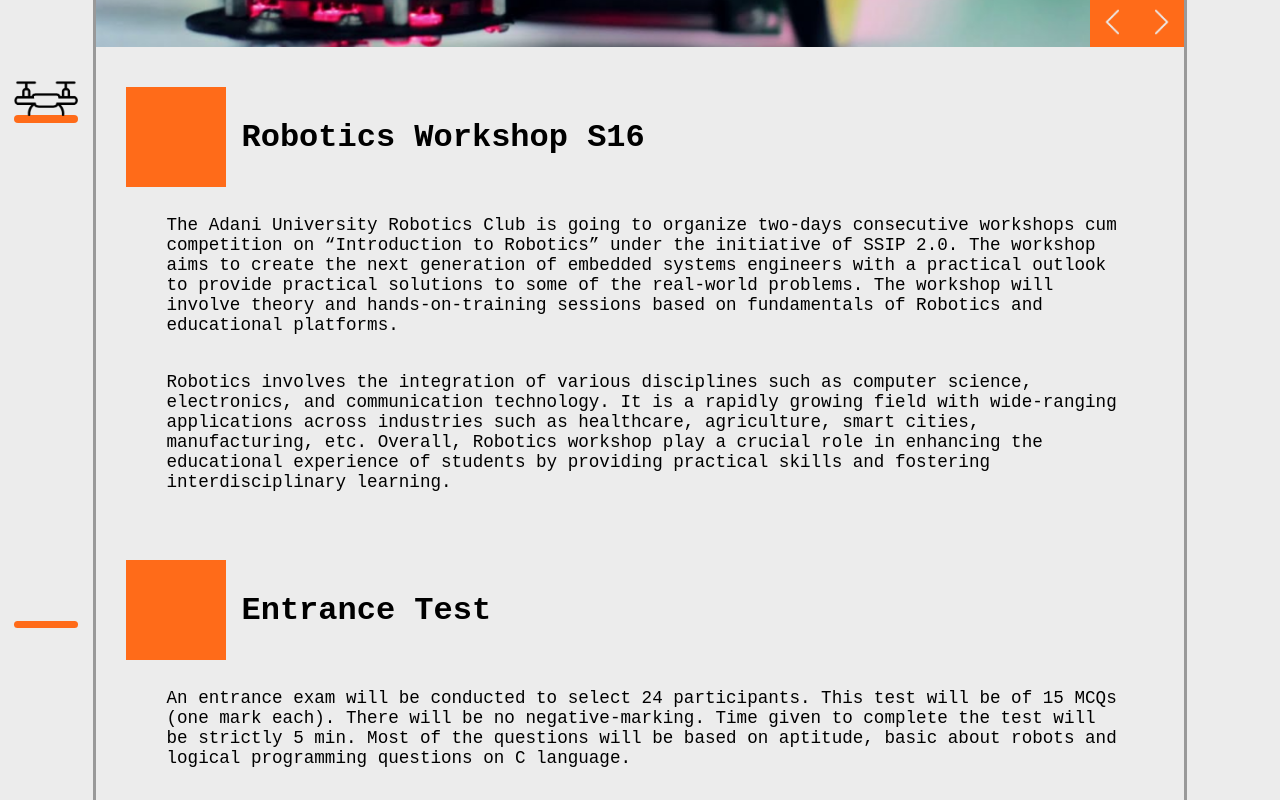
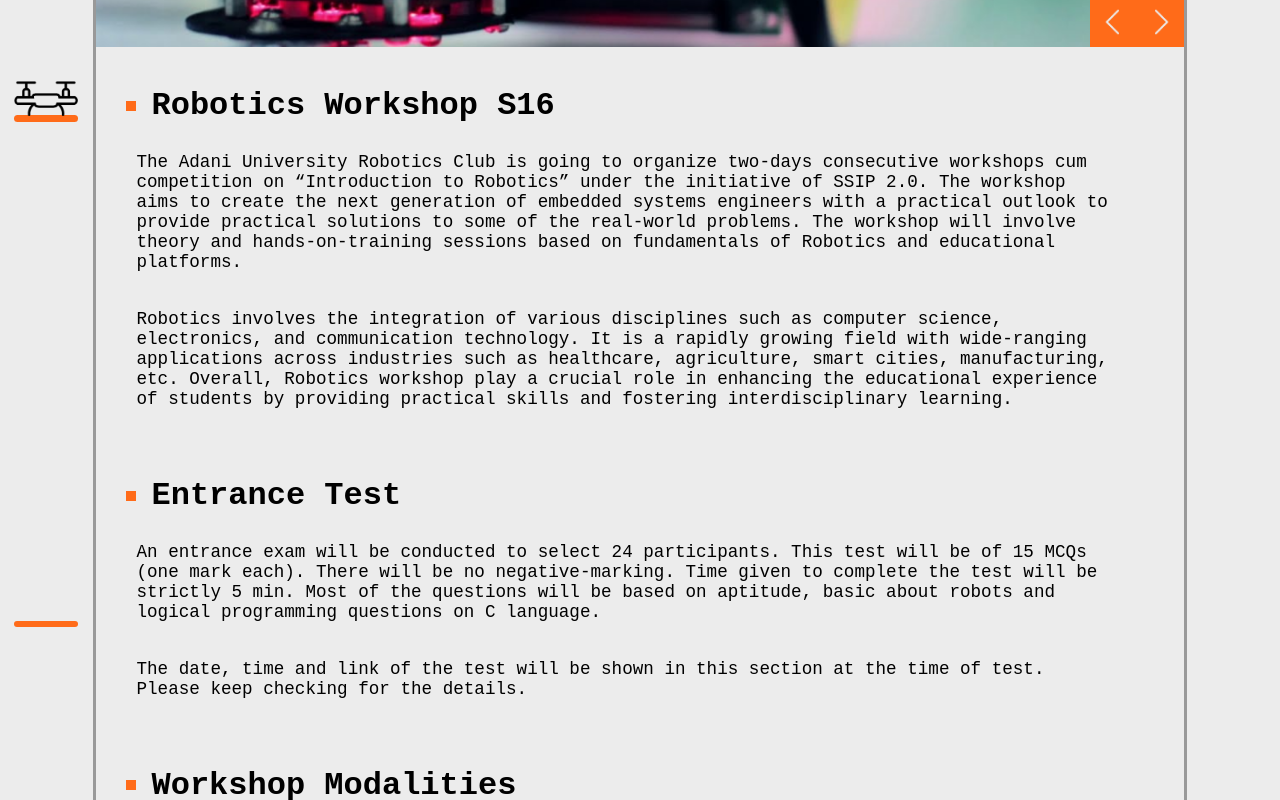
Before and after one commit to HetHirani07/AURC.club, a Next.js app: page /event in a window 1280 px wide. Shown: the part 480-1280 px from the top of the page. Built offline with nearby package versions, Linux system fonts and the light colour scheme; a web font is replaced by a local one.

Commit message:
bullet changes

```diff
--- a/src/app/components/about.module.css
+++ b/src/app/components/about.module.css
@@ -1,12 +1,13 @@
 .container{margin-left: 2.5rem; margin-top: 4rem; margin-bottom: 10vh;}
+.bullet{height: 10px; width: 10px}
 .title{font-size: 2rem; font-weight: 700; color: black; margin-left: 15px;}
 .content{margin-left: 25px; margin-top: 5px; font-size: 1.15rem; word-spacing: 0rem; width: 90%;}
 
 @media screen and (max-width: 1024px) {
     .title{font-size: 1.9rem;}
-    .content{font-size: 17;}
+    .content{font-size: 17px;}
 }
 @media screen and (max-width: 768px) {
     .title{font-size: 1.6rem;}
-    .content{font-size: 16;}
+    .content{font-size: 16px;}
 }
--- a/src/app/components/about.tsx
+++ b/src/app/components/about.tsx
@@ -3,7 +3,7 @@ export default function About(){
     return(
         <div className={styles.container}>
             <div style={{display: 'flex', alignItems: 'center'}}>
-                <img src='/rectBullet.png' style={{height: 10, width: 10}}></img>
+                <img src='/RectBullet.png' className={styles.bullet}></img>
                 <span className={styles.title}>The Club</span>
             </div>
             <div className={styles.content}>
--- a/src/app/components/events.module.css
+++ b/src/app/components/events.module.css
@@ -1,12 +1,13 @@
 .container{margin-left: 2.5rem; margin-top: 0rem;}
+.bullet{height: 10px; width: 10px}
 .title{font-size: 2rem; font-weight: 700; color: black; margin-left: 15px;}
 .subTitle{font-size: 1.15rem; margin-left: 25px}
 .card{height: 325px; width: 280px; overflow: hidden; display: flex; flex-direction: column; border: 2px solid #999; margin-left: 20px; margin-top: 20px;
     position: relative}
 .cardImg{height: 60%;object-fit: cover; box-sizing: border-box}
 .toggleImg{position: absolute; right: 0%; bottom: 0%; height: 50px}
-.eventName{font-size: 23px; font-weight: 600; margin-left: 5; margin-top: 10}
-.eventDate{font-size: 21px; margin-left: 5; margin-top: 10}
+.eventName{font-size: 23px; font-weight: 600; margin-left: 5px; margin-top: 10px}
+.eventDate{font-size: 21px; margin-left: 5px; margin-top: 10px}
 
 @media screen and (max-width: 1024px) {
     .title{font-size: 1.9rem;}
@@ -19,6 +20,6 @@
     .title{font-size: 1.6rem;}
     .card{height: 250px; width: 205px;}
     .eventName{font-size: 18px;}
-    .eventDate{font-size: 16px; margin-top: 0;}
+    .eventDate{font-size: 16px; margin-top: 0px;}
     .toggleImg{height: 30px;}
 }
--- a/src/app/components/events.tsx
+++ b/src/app/components/events.tsx
@@ -6,7 +6,7 @@ export default function Events(){
     return (
         <div className={styles.container}>
             <div style={{display: 'flex', alignItems: 'center'}}>
-                <img src='/rectBullet.png' style={{height: 10, width: 10}}></img>
+                <img src='/RectBullet.png' className={styles.bullet}></img>
                 <span className={styles.title}>Events</span>
             </div>
             {/* <p className={styles.subTitle}>Join events to learn and grow with better connections.</p> */}
--- a/src/app/event/event.module.css
+++ b/src/app/event/event.module.css
@@ -14,7 +14,7 @@
 .Img {flex: 0 0 100%; width: 100%; }
 .prevBtn{position: absolute; height: 50px; width: 50px; bottom: 0%; right: 4%; z-index: 1;}
 .nextBtn{position: absolute; height: 50px; width: 50px; bottom: 0%; right: 0%; z-index: 1;}
-.bullet{height: 100px; width: 100px}
+.bullet{height: 10px; width: 10px}
 .title{font-size: 2rem; font-weight: 700; color: black; margin-left: 15px;}
 .para{font-size: 1.1rem; padding: 10px; width: 90%; margin-left: 30px;}
 .modalities{font-size: 1.1rem; margin-left: 30px; width: 90%; padding: 20px; margin-bottom: 10vh;}
--- a/src/app/event/page.tsx
+++ b/src/app/event/page.tsx
@@ -89,10 +89,10 @@ export default function Event(){
               </div>
             </div>
             <div style={{display: 'flex', alignItems: 'center', marginLeft: 30, marginTop: 40}}>
-                <img src='/rectBullet.png' className={styles.bullet}></img>
+                <img src='/RectBullet.png' className={styles.bullet}></img>
                 <span className={styles.title}>Robotics Workshop S16</span>
             </div>
-            <div style={{marginLeft: 30}}>
+            <div>
               <p className={styles.para}>The Adani University Robotics Club is going to organize two-days consecutive workshops cum
               competition on “Introduction to Robotics” under the initiative of SSIP 2.0. The workshop
               aims to create the next generation of embedded systems engineers with a practical outlook
@@ -107,10 +107,10 @@ export default function Event(){
             </div>
 
             <div style={{display: 'flex', alignItems: 'center', marginLeft: 30, marginTop: 40}}>
-                <img src='/rectBullet.png' className={styles.bullet}></img>
+                <img src='/RectBullet.png' className={styles.bullet}></img>
                 <span className={styles.title}>Entrance Test</span>
             </div>
-            <div style={{marginLeft: 30}}>
+            <div>
               <p className={styles.para}>An entrance exam will be conducted to select 24 participants. This test will be of 15 MCQs
               (one mark each). There will be no negative-marking. Time given to complete the test will be
               strictly 5 min. Most of the questions will be based on aptitude, basic about robots and
@@ -119,7 +119,7 @@ export default function Event(){
             </div>
 
             <div style={{display: 'flex', alignItems: 'center', marginLeft: 30, marginTop: 40}}>
-                <img src='/rectBullet.png' className={styles.bullet}></img>
+                <img src='/RectBullet.png' className={styles.bullet}></img>
                 <span className={styles.title}>Workshop Modalities</span>
             </div>
             <div className={styles.modalities}>
--- a/src/app/team/page.tsx
+++ b/src/app/team/page.tsx
@@ -53,7 +53,7 @@ export default function Team(){
 
             <div className={styles.hero}>
                 <div style={{display: 'flex', alignItems: 'center', marginTop: 50, marginLeft: 40}}>
-                    <img src='/rectBullet.png' className={styles.bullet}></img>
+                    <img src='/RectBullet.png' className={styles.bullet}></img>
                     <span className={styles.title}>Team</span>
                 </div>
 
```
